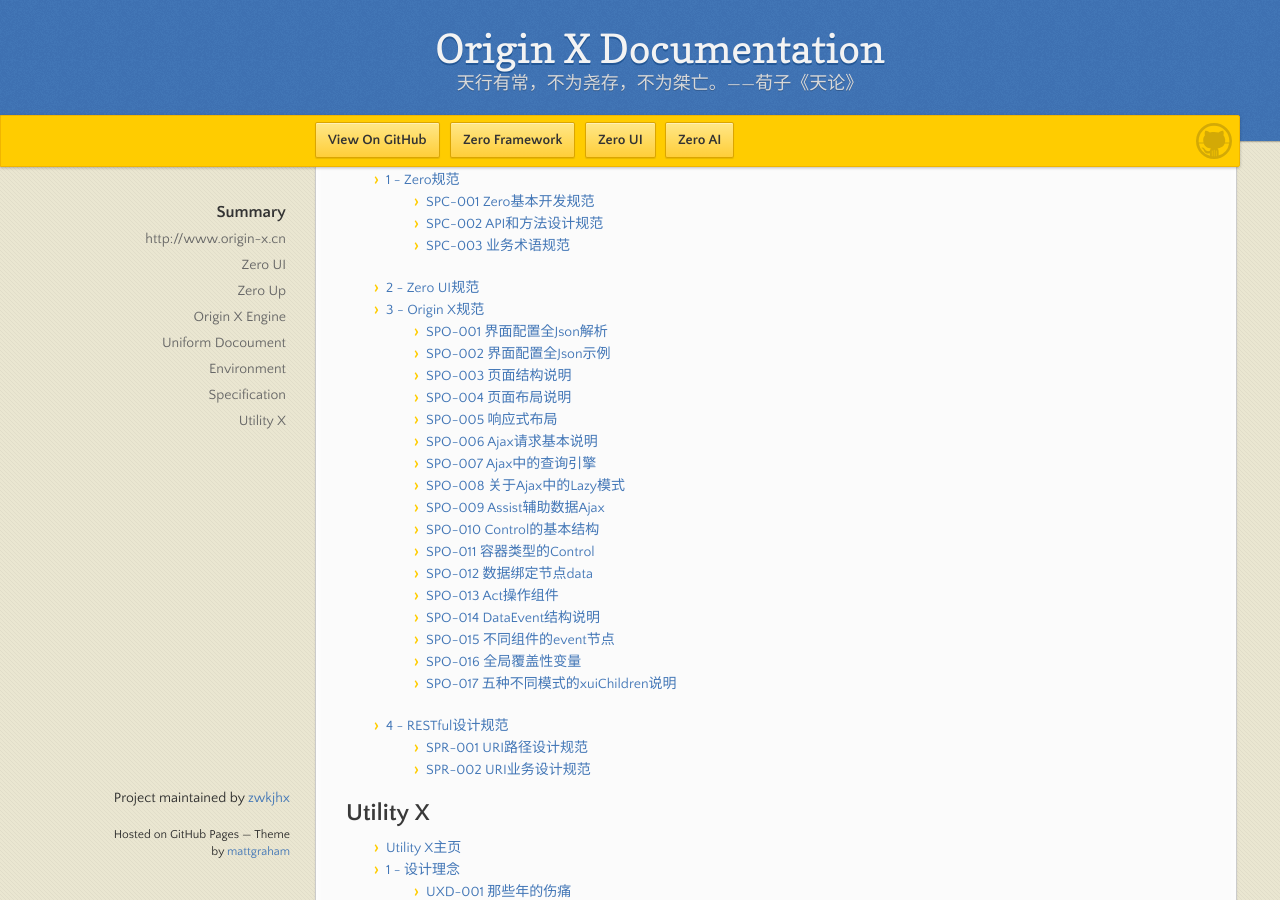
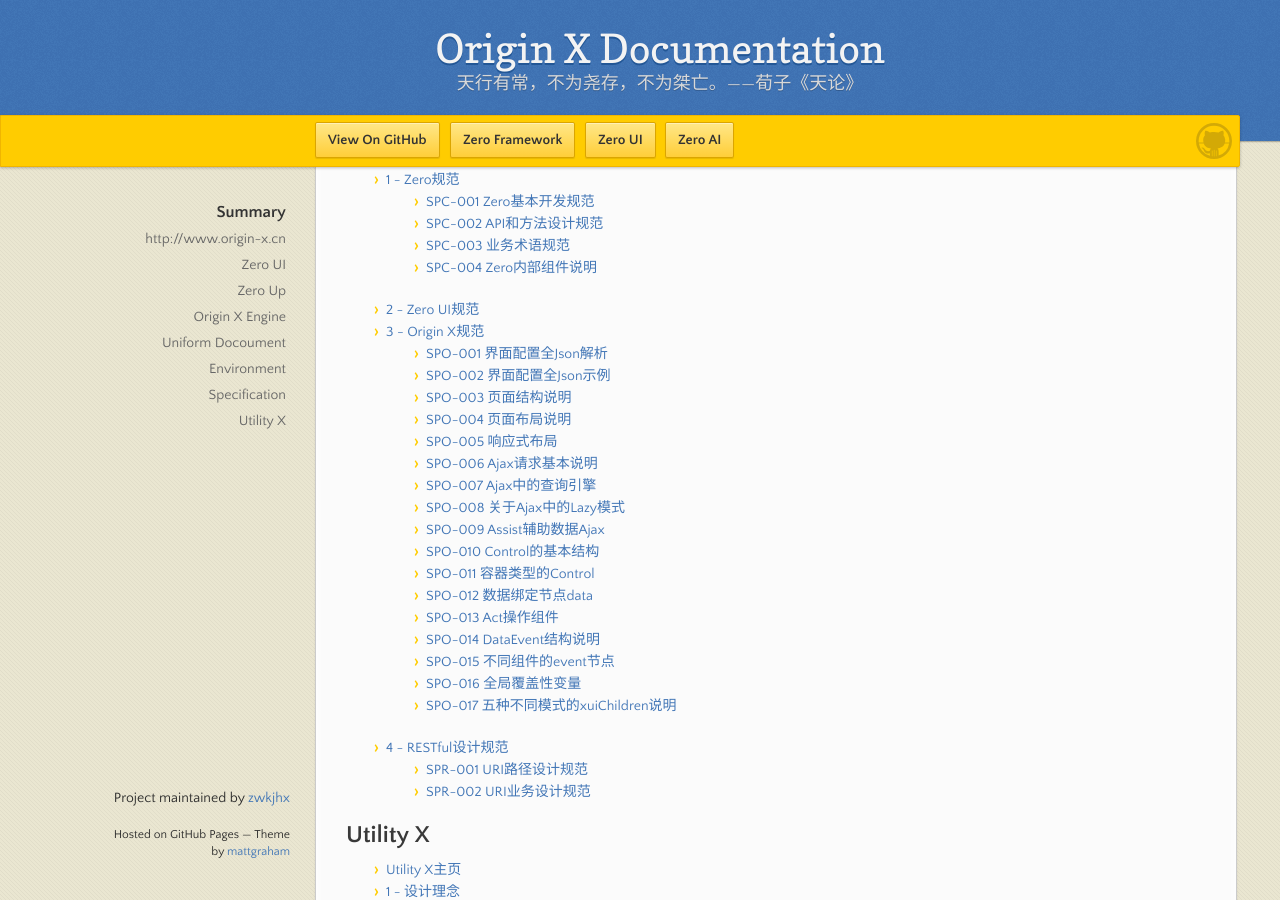
Before and after one commit to zwkjhx/ox-doc, a Jekyll site: the page built from SUMMARY.md, in a window 1280 px wide and 900 px high, scrolled down 3036 px. Built offline with Jekyll 4.4.1, drawn with Linux system fonts in a browser that asks for light colours; our own code applies the rules of GitHub Pages for plain Markdown files.

Commit message:
Updates specification/main.md
Auto commit by GitBook Editor

```diff
--- a/SUMMARY.md
+++ b/SUMMARY.md
@@ -128,6 +128,7 @@
   * [SPC-001 Zero基本开发规范](specification/1-zerogui-fan/spc-001-zeroji-ben-kai-fa-gui-fan.md)
   * [SPC-002 API和方法设计规范](specification/1-zerogui-fan/spc-002-apihe-fang-fa-she-ji-gui-fan.md)
   * [SPC-003 业务术语规范](specification/1-zerogui-fan/spc-003-ye-wu-zhu-yu-gui-fan.md)
+  * [SPC-004 Zero内部组件说明](specification/1-zerogui-fan/spc-004-zeronei-bu-zu-jian-shuo-ming.md)
 * [2 - Zero UI规范](specification/2-zero-uigui-fan.md)
 * [3 - Origin X规范](specification/3-origin-xgui-fan.md)
   * [SPO-001 界面配置全Json解析](specification/3-origin-xgui-fan/spo-001-jie-mian-pei-zhi-quan-json-jie-xi.md)
```
Also changed, not shown: specification/main.md (+1 -0 lines), specification/1-zerogui-fan/spc-004-zeronei-bu-zu-jian-shuo-ming.md (added).
